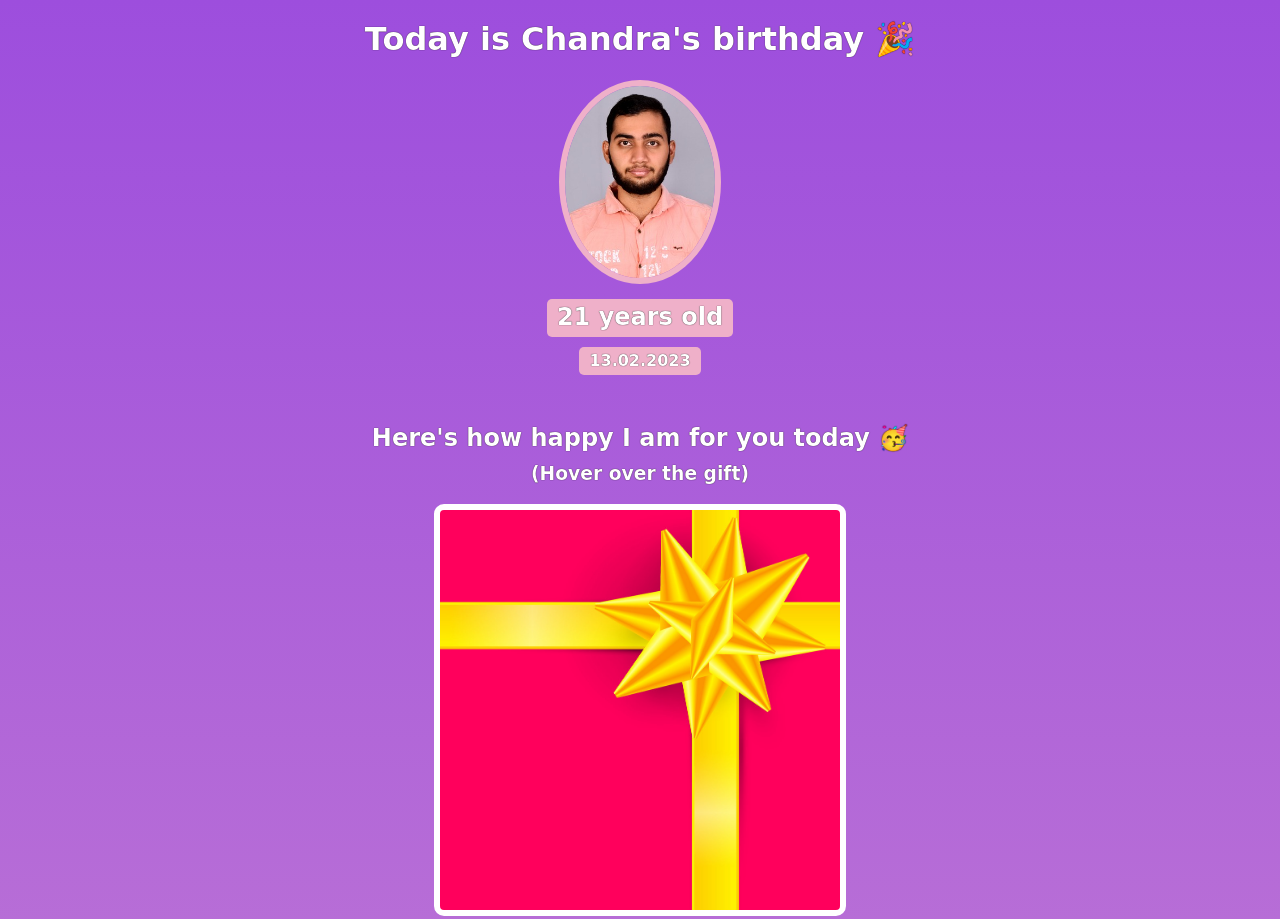
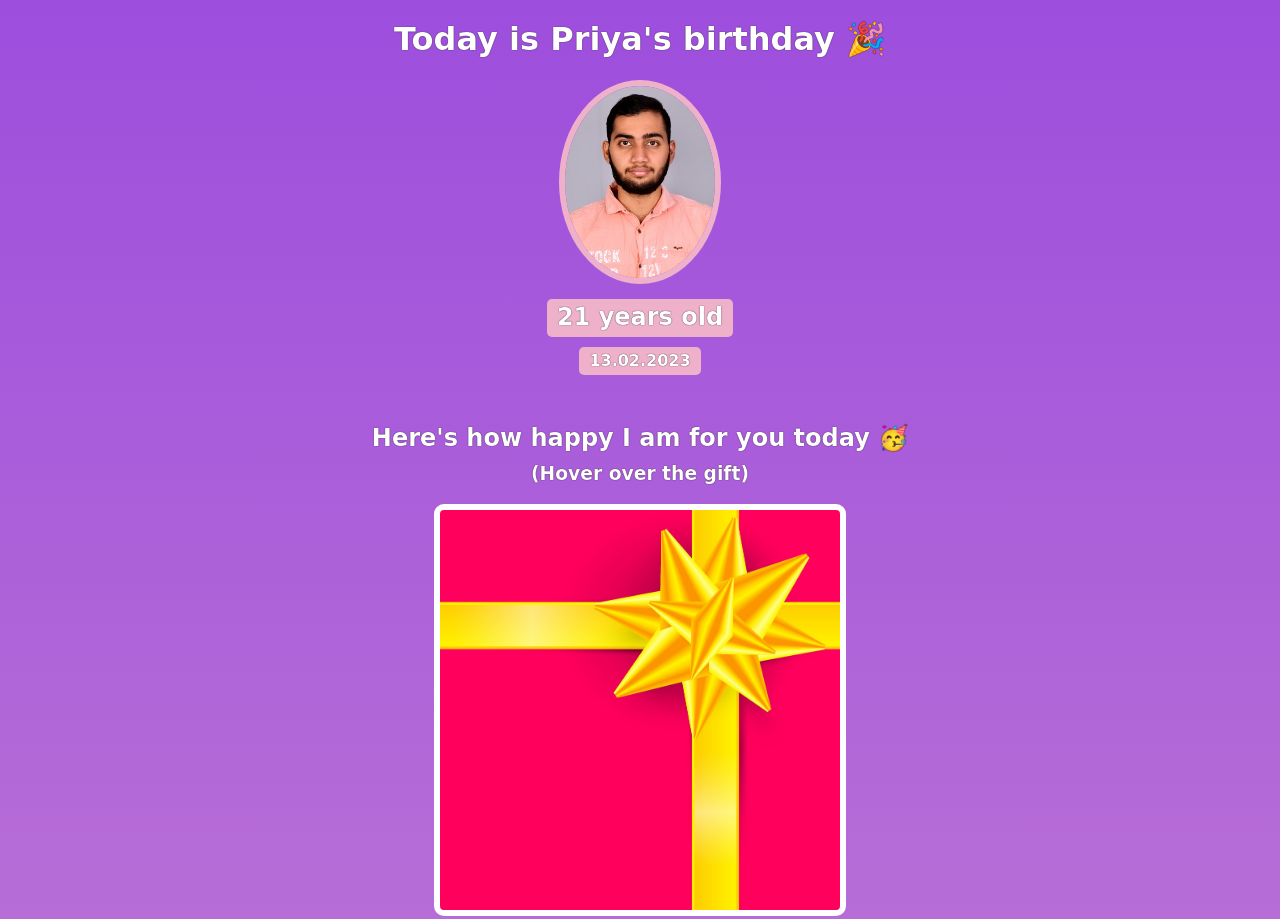
Before and after one commit to PRIYACHANDRALANKA/birthday-giftsite, a website built with Vite: page index.html in a window 1280 px wide. Shown: the top 919 px of the page. Built offline with nearby package versions, Linux system fonts and the light colour scheme; a web font is replaced by a local one.

Commit message:
change the name to Priya

```diff
--- a/index.html
+++ b/index.html
@@ -7,7 +7,7 @@
     </head>
     <body>
         <div id="header">
-            <h1>Today is Chandra's birthday 🎉</h1>
+            <h1>Today is Priya's birthday 🎉</h1>
             <img id="bff-img" src="images/pic111.jpeg">
             <h2 id="bday-age">21 years old</h2>
             <h4 id="bday-date">13.02.2023</h4>
```
